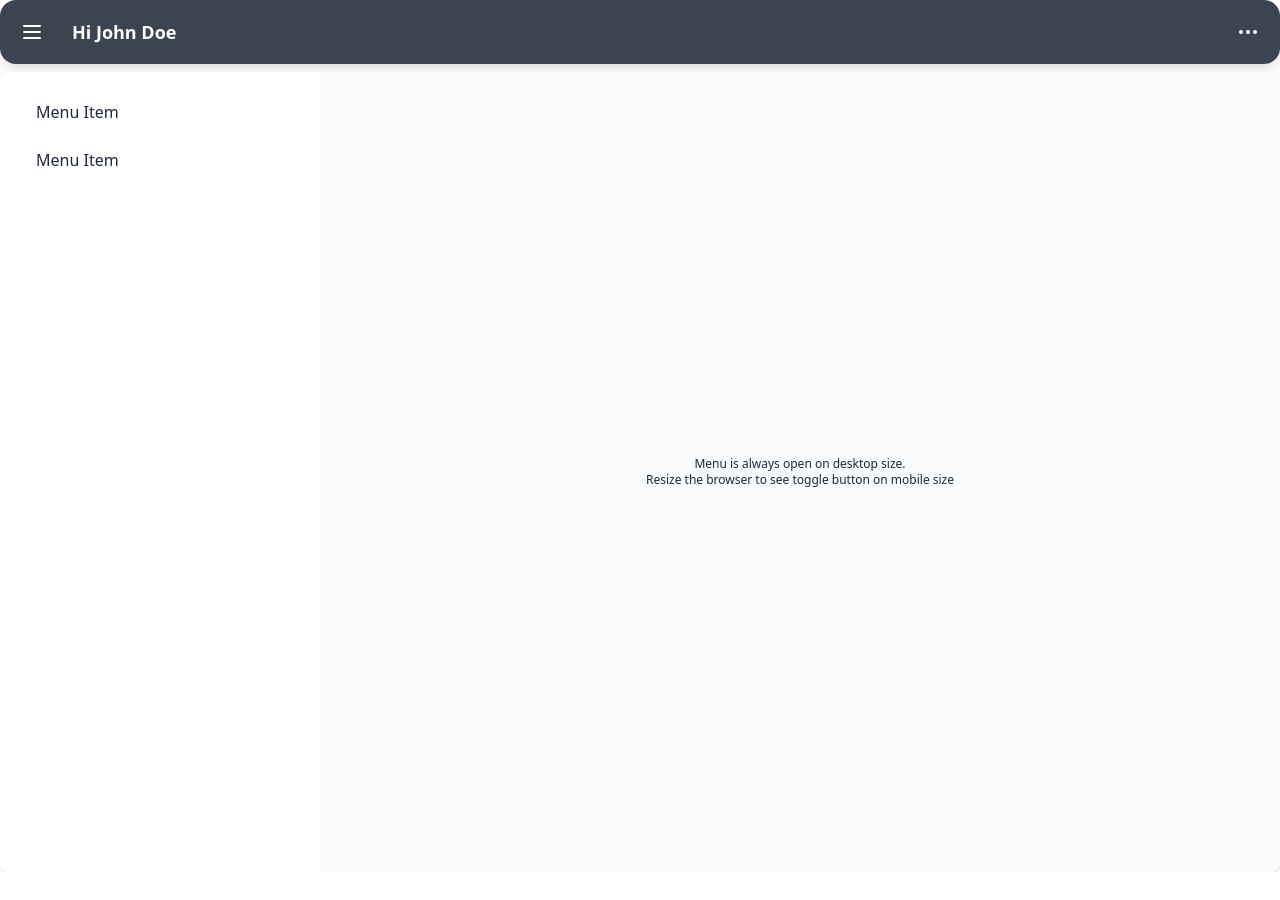
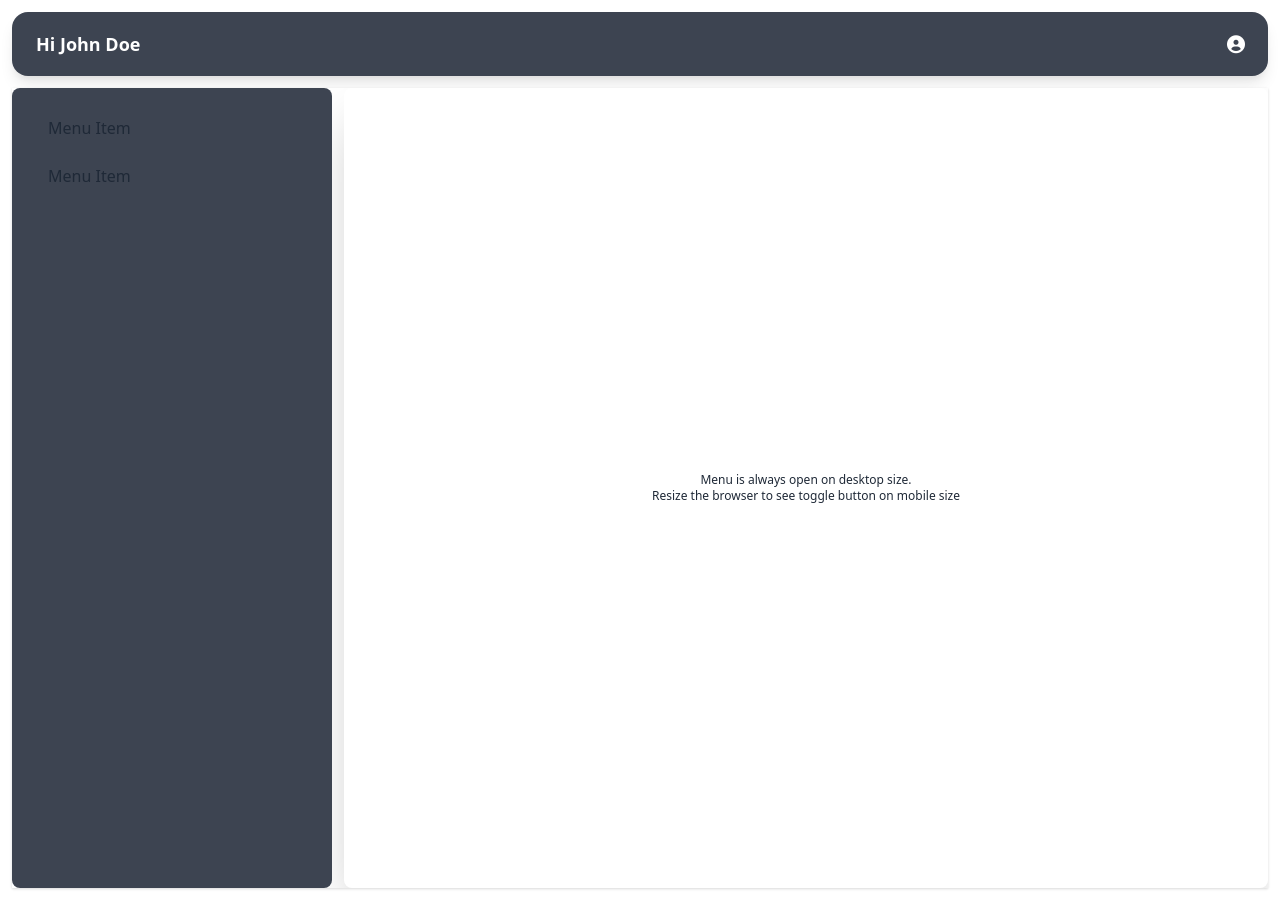
Before and after one commit to unitransact-unibal/unitransact-frontend, a Vue app: page / in a window 1280 px wide. Before the commit the page ends 872 px from the top, so only its background shows below. Built offline with nearby package versions, Linux system fonts and the light colour scheme.

Commit message:
Added drawer component

```diff
--- a/index.html
+++ b/index.html
@@ -2,6 +2,7 @@
 <html lang="en">
   <head>
     <meta charset="UTF-8" />
+
     <link rel="apple-touch-icon" sizes="180x180" href="/apple-touch-icon.png" />
     <link rel="icon" type="image/png" sizes="32x32" href="/favicon-32x32.png" />
     <link rel="icon" type="image/png" sizes="16x16" href="/favicon-16x16.png" />
@@ -9,6 +10,15 @@
     <link rel="mask-icon" href="/safari-pinned-tab.svg" color="#5bbad5" />
     <meta name="msapplication-TileColor" content="#da532c" />
     <meta name="theme-color" content="#ffffff" />
+
+    <link
+      rel="stylesheet"
+      href="https://cdnjs.cloudflare.com/ajax/libs/font-awesome/6.0.0-beta2/css/all.min.css"
+      integrity="sha512-YWzhKL2whUzgiheMoBFwW8CKV4qpHQAEuvilg9FAn5VJUDwKZZxkJNuGM4XkWuk94WCrrwslk8yWNGmY1EduTA=="
+      crossorigin="anonymous"
+      referrerpolicy="no-referrer"
+    />
+
     <meta name="viewport" content="width=device-width, initial-scale=1.0" />
     <title>UniTransact</title>
   </head>
--- /dev/null
+++ b/src/components/shared/Drawer.vue
@@ -0,0 +1,47 @@
+<template>
+  <div class="shadow bg-base-100 drawer drawer-mobile min-h-screen">
+    <input id="nav-drawer" type="checkbox" class="drawer-toggle" />
+    <div
+      class="flex flex-col justify-center drawer-content rounded-lg shadow-2xl"
+    >
+      <div class="hidden text-xs text-center lg:block">
+        Menu is always open on desktop size. <br />Resize the browser to see
+        toggle button on mobile size
+      </div>
+      <div class="text-xs text-center lg:hidden">
+        Menu can be toggled on mobile size. <br />Resize the browser to see
+        fixed sidebar on desktop size
+      </div>
+    </div>
+    <div class="drawer-side bg-base-100">
+      <label for="nav-drawer" class="drawer-overlay"></label>
+      <ul
+        class="
+          menu
+          p-4
+          overflow-y-auto
+          w-80
+          bg-neutral
+          text-base-content
+          mr-3
+          rounded-lg
+        "
+      >
+        <li>
+          <a>Menu Item</a>
+        </li>
+        <li>
+          <a>Menu Item</a>
+        </li>
+      </ul>
+    </div>
+  </div>
+</template>
+
+<script>
+export default {
+  name: "Drawer",
+};
+</script>
+
+<style></style>
--- a/src/components/shared/NavBar.vue
+++ b/src/components/shared/NavBar.vue
@@ -1,42 +1,21 @@
 <template>
-  <div
-    class="navbar mb-2 shadow-lg bg-neutral text-neutral-content rounded-box"
-  >
+  <div class="navbar shadow-lg bg-neutral text-neutral-content rounded-box">
     <div class="flex-none">
-      <button class="btn btn-square btn-ghost">
-        <svg
-          xmlns="http://www.w3.org/2000/svg"
-          fill="none"
-          viewBox="0 0 24 24"
-          class="inline-block w-6 h-6 stroke-current"
-        >
-          <path
-            stroke-linecap="round"
-            stroke-linejoin="round"
-            stroke-width="2"
-            d="M4 6h16M4 12h16M4 18h16"
-          ></path>
-        </svg>
-      </button>
+      <label
+        for="nav-drawer"
+        class="btn btn-square btn-ghost drawer-button lg:hidden"
+      >
+        <div class="inline-block w-6 h-6 stroke-current">
+          <i class="fa fa-bars"></i>
+        </div>
+      </label>
     </div>
     <div class="flex-1 px-2 mx-2">
       <span class="text-lg font-bold"> Hi {{ username }} </span>
     </div>
     <div class="flex-none">
       <button class="btn btn-square btn-ghost">
-        <svg
-          xmlns="http://www.w3.org/2000/svg"
-          fill="none"
-          viewBox="0 0 24 24"
-          class="inline-block w-6 h-6 stroke-current"
-        >
-          <path
-            stroke-linecap="round"
-            stroke-linejoin="round"
-            stroke-width="2"
-            d="M5 12h.01M12 12h.01M19 12h.01M6 12a1 1 0 11-2 0 1 1 0 012 0zm7 0a1 1 0 11-2 0 1 1 0 012 0zm7 0a1 1 0 11-2 0 1 1 0 012 0z"
-          ></path>
-        </svg>
+        <i class="fa fa-user-circle text-lg"></i>
       </button>
     </div>
   </div>
--- a/src/pages/landings/StudentLanding.vue
+++ b/src/pages/landings/StudentLanding.vue
@@ -1,44 +1,20 @@
 <template>
-  <NavBar />
-  <div class="rounded-lg shadow bg-base-200 drawer drawer-mobile min-h-screen">
-    <input id="my-drawer-2" type="checkbox" class="drawer-toggle" />
-    <div class="flex flex-col items-center justify-center drawer-content">
-      <label
-        for="my-drawer-2"
-        class="mb-4 btn btn-primary drawer-button lg:hidden"
-        >open menu</label
-      >
-      <div class="hidden text-xs text-center lg:block">
-        Menu is always open on desktop size. <br />Resize the browser to see
-        toggle button on mobile size
-      </div>
-      <div class="text-xs text-center lg:hidden">
-        Menu can be toggled on mobile size. <br />Resize the browser to see
-        fixed sidebar on desktop size
-      </div>
-    </div>
-    <div class="drawer-side">
-      <label for="my-drawer-2" class="drawer-overlay"></label>
-      <ul class="menu p-4 overflow-y-auto w-80 bg-base-100 text-base-content">
-        <li>
-          <a>Menu Item</a>
-        </li>
-        <li>
-          <a>Menu Item</a>
-        </li>
-      </ul>
-    </div>
+  <div class="p-3 space-y-3">
+    <NavBar />
+    <Drawer />
   </div>
 </template>
 
 <script>
 import { mapGetters } from "vuex";
 import NavBar from "../../components/shared/NavBar.vue";
+import Drawer from "../../components/shared/Drawer.vue";
 
 export default {
   name: "StudentLanding",
   components: {
     NavBar,
+    Drawer,
   },
   computed: {
     ...mapGetters(["username"]),
```
